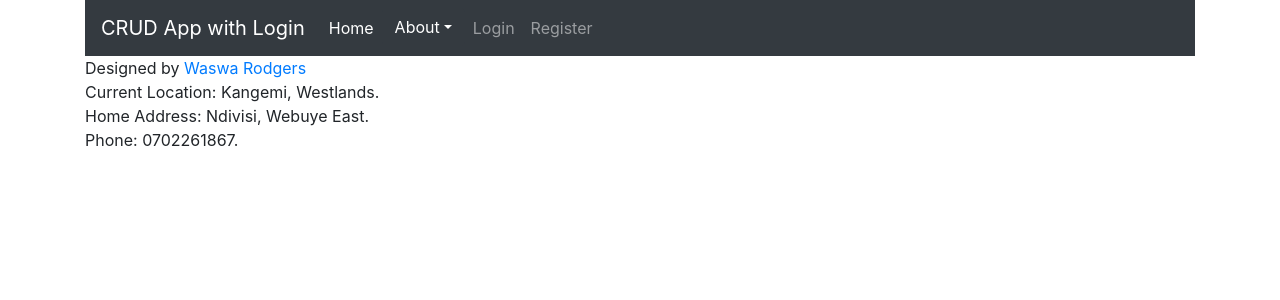
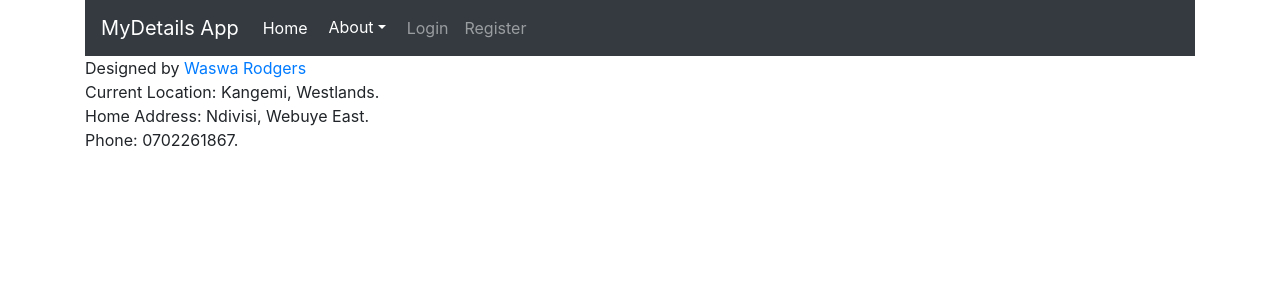
Before and after one commit to WaswaRodgers/CRUD-App-with-login, a PHP site: page / in a window 1280 px wide. Shown: the top 300 px of the page. Run offline with PHP 8.4, Linux system fonts and the light colour scheme.

Commit message:
Modified brand name to MyDetails App

```diff
--- a/index.php
+++ b/index.php
@@ -4,7 +4,7 @@
 		  <button class="navbar-toggler" type="button" data-toggle="collapse" data-target="#navbarTogglerDemo03" aria-controls="navbarTogglerDemo03" aria-expanded="false" aria-label="Toggle navigation">
 		    <span class="navbar-toggler-icon"></span>
 		  </button>
-		  <a class="navbar-brand" href="#">CRUD App with Login</a>
+		  <a class="navbar-brand" href="#">MyDetails App</a>
 
 		  <div class="collapse navbar-collapse" id="navbarTogglerDemo03">
 		    <ul class="navbar-nav mr-auto mt-2 mt-lg-0">
```
